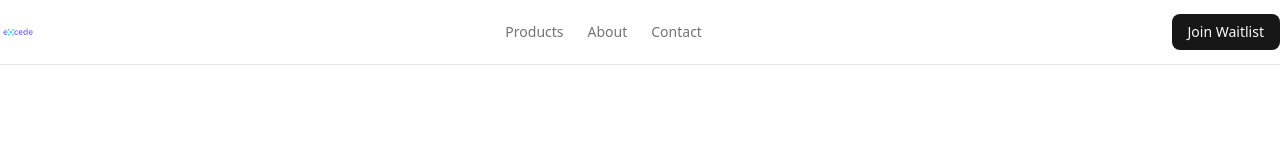
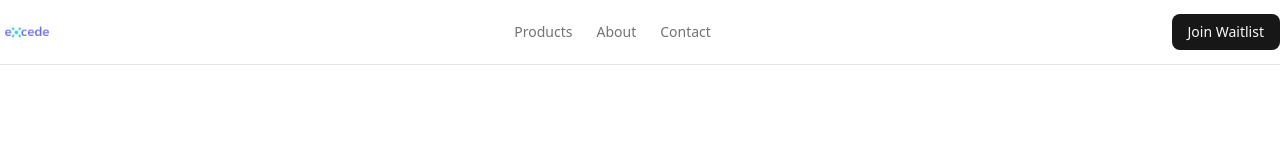
Before and after one commit to jds5427-bot/website, a Next.js app: page / in a window 1280 px wide. Shown: the top 160 px of the page. Built offline with nearby package versions, Linux system fonts and the light colour scheme; no server answers.

Commit message:
Increase logo size to 1/2 inch and add hover icon effect to header links

```diff
--- a/components/Footer.tsx
+++ b/components/Footer.tsx
@@ -12,9 +12,9 @@ export function Footer() {
             <Image
               src="/logo.png"
               alt="excede"
-              width={120}
-              height={32}
-              className="h-8 w-auto"
+              width={180}
+              height={48}
+              className="h-12 w-auto"
             />
             <p className="text-sm text-muted-foreground">
               AI-powered business development, project management, and billing solutions for professional services firms.
--- a/components/Header.tsx
+++ b/components/Header.tsx
@@ -1,8 +1,13 @@
+'use client'
+
 import Link from 'next/link'
 import Image from 'next/image'
 import { Button } from '@/components/ui/button'
+import { useState } from 'react'
 
 export function Header() {
+  const [hoveredLink, setHoveredLink] = useState<string | null>(null)
+
   return (
     <header className="sticky top-0 z-50 w-full border-b bg-background/95 backdrop-blur supports-[backdrop-filter]:bg-background/60">
       <div className="container flex h-16 items-center justify-between">
@@ -10,20 +15,62 @@ export function Header() {
           <Image
             src="/logo.png"
             alt="excede"
-            width={120}
-            height={32}
-            className="h-8 w-auto"
+            width={180}
+            height={48}
+            className="h-12 w-auto"
             priority
           />
         </Link>
         <nav className="hidden md:flex items-center space-x-6">
-          <Link href="/products" className="text-sm font-medium text-muted-foreground hover:text-foreground transition-colors">
+          <Link
+            href="/products"
+            className="relative flex items-center gap-2 text-sm font-medium text-muted-foreground hover:text-foreground transition-colors"
+            onMouseEnter={() => setHoveredLink('products')}
+            onMouseLeave={() => setHoveredLink(null)}
+          >
+            {hoveredLink === 'products' && (
+              <Image
+                src="/icon.png"
+                alt=""
+                width={20}
+                height={20}
+                className="h-5 w-5 transition-opacity duration-200"
+              />
+            )}
             Products
           </Link>
-          <Link href="/about" className="text-sm font-medium text-muted-foreground hover:text-foreground transition-colors">
+          <Link
+            href="/about"
+            className="relative flex items-center gap-2 text-sm font-medium text-muted-foreground hover:text-foreground transition-colors"
+            onMouseEnter={() => setHoveredLink('about')}
+            onMouseLeave={() => setHoveredLink(null)}
+          >
+            {hoveredLink === 'about' && (
+              <Image
+                src="/icon.png"
+                alt=""
+                width={20}
+                height={20}
+                className="h-5 w-5 transition-opacity duration-200"
+              />
+            )}
             About
           </Link>
-          <Link href="/contact" className="text-sm font-medium text-muted-foreground hover:text-foreground transition-colors">
+          <Link
+            href="/contact"
+            className="relative flex items-center gap-2 text-sm font-medium text-muted-foreground hover:text-foreground transition-colors"
+            onMouseEnter={() => setHoveredLink('contact')}
+            onMouseLeave={() => setHoveredLink(null)}
+          >
+            {hoveredLink === 'contact' && (
+              <Image
+                src="/icon.png"
+                alt=""
+                width={20}
+                height={20}
+                className="h-5 w-5 transition-opacity duration-200"
+              />
+            )}
             Contact
           </Link>
         </nav>
```
